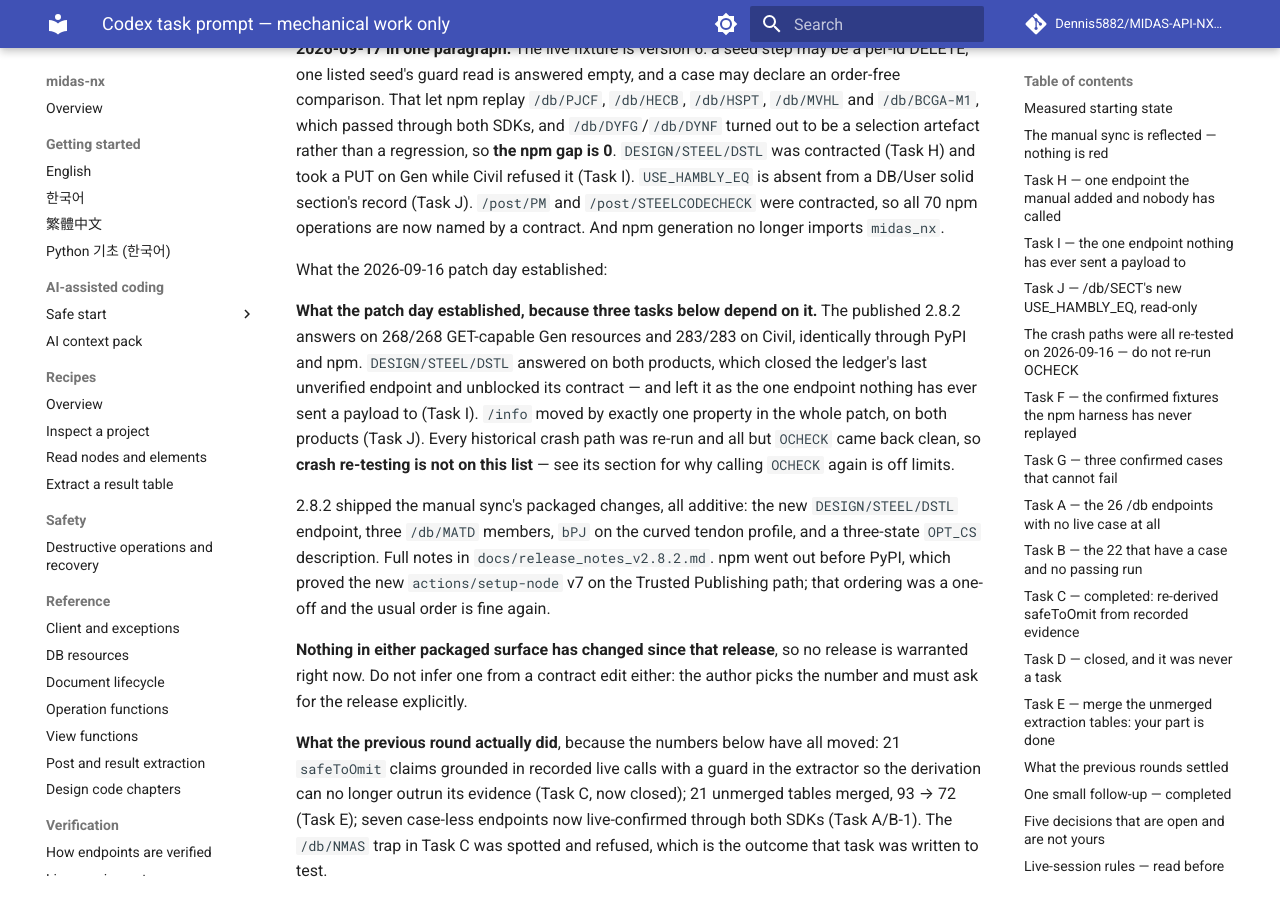
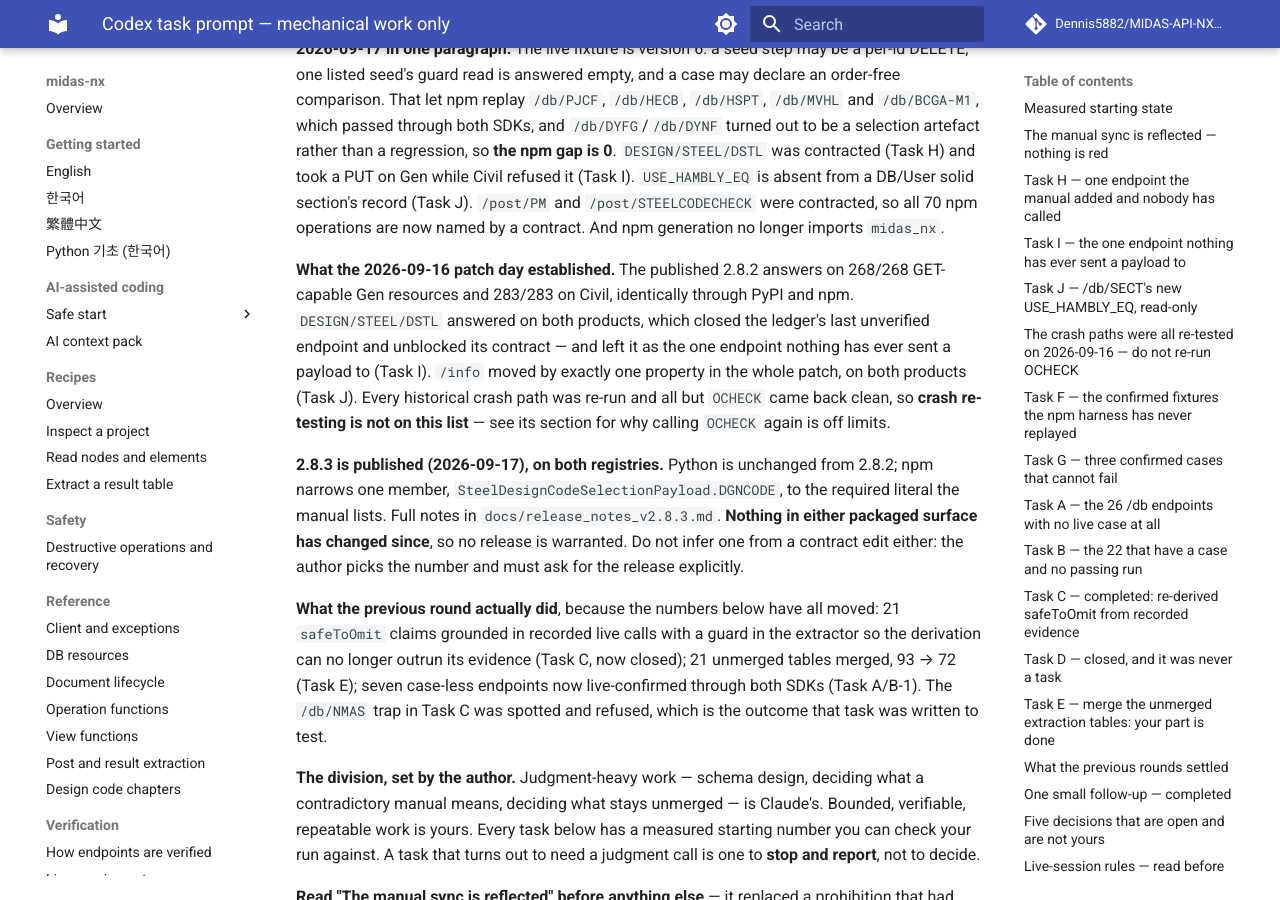
Before and after one commit to Dennis5882/MIDAS-API-NX-SDK, an MkDocs documentation site: the page built from docs/codex_handoff_prompt.md, in a window 1280 px wide and 900 px high, scrolled down 262 px. Built offline with MkDocs 1.6.1 and Material for MkDocs 9.7.7, drawn with Linux system fonts in a browser that asks for light colours; comment, search, counter and statistics services are not loaded; some of the changed text lies outside the part shown.

Commit message:
docs: bring the state documents up to 2.8.3
Re-measures every current-state number the documents claimed instead of
carrying it forward. Historical paragraphs keep their own dated numbers.

- SECURITY.md covered only the Python package. The npm package has
  shipped under the same name and version since 2.6.0, so it is in
  scope too.
- CLAUDE.md: contracts with a surface block, 280 -> 302; the /info
  sweep's contract count, 381 -> 384. Adds two live rules from
  2026-09-17: a /doc/NEW with no project open blocked Gen NX, and an
  --endpoints selection can silently drop a case another case needs.
- PLAN.md section 2: omission safety, write verification (fixture v6,
  npm replays all 177 confirmed cases) and live coverage, 201 write /
  199 read.
- Codex handoff: 2.8.3 is published. The build-age count moves to the
  current build, and notes that nx_versions is not updated by an
  appended re-verification.

Co-Authored-By: Claude Opus 5 <noreply@anthropic.com>

```diff
--- a/docs/codex_handoff_prompt.md
+++ b/docs/codex_handoff_prompt.md
@@ -17,9 +17,7 @@ was contracted (Task H) and took a PUT on Gen while Civil refused it (Task I).
 `/post/PM` and `/post/STEELCODECHECK` were contracted, so all 70 npm operations
 are now named by a contract. And npm generation no longer imports `midas_nx`.
 
-What the 2026-09-16 patch day established:
-
-**What the patch day established, because three tasks below depend on it.** The
+**What the 2026-09-16 patch day established.** The
 published 2.8.2 answers on 268/268 GET-capable Gen resources and 283/283 on
 Civil, identically through PyPI and npm. `DESIGN/STEEL/DSTL` answered on both
 products, which closed the ledger's last unverified endpoint and unblocked its
@@ -29,16 +27,12 @@ products (Task J). Every historical crash path was re-run and all but `OCHECK`
 came back clean, so **crash re-testing is not on this list** — see its section
 for why calling `OCHECK` again is off limits.
 
-2.8.2 shipped the manual sync's packaged changes, all additive: the new
-`DESIGN/STEEL/DSTL` endpoint, three `/db/MATD` members, `bPJ` on the curved
-tendon profile, and a three-state `OPT_CS` description. Full notes in
-`docs/release_notes_v2.8.2.md`. npm went out before PyPI, which proved the new
-`actions/setup-node` v7 on the Trusted Publishing path; that ordering was a
-one-off and the usual order is fine again.
-
-**Nothing in either packaged surface has changed since that release**, so no
-release is warranted right now. Do not infer one from a contract edit either:
-the author picks the number and must ask for the release explicitly.
+**2.8.3 is published (2026-09-17), on both registries.** Python is unchanged
+from 2.8.2; npm narrows one member, `SteelDesignCodeSelectionPayload.DGNCODE`,
+to the required literal the manual lists. Full notes in
+`docs/release_notes_v2.8.3.md`. **Nothing in either packaged surface has changed
+since**, so no release is warranted. Do not infer one from a contract edit
+either: the author picks the number and must ask for the release explicitly.
 
 **What the previous round actually did**, because the numbers below have all
 moved: 21 `safeToOmit` claims grounded in recorded live calls with a guard in
@@ -369,11 +363,13 @@ compared objects by reference, so a nested expected value could never match and
 the assertion passed nothing; and `runCase` refused every endpoint without
 DELETE. Neither was a typo — both were found by running, not by reading.
 
-**A second thing falls out of it for free.** 171 of the 200 write-level
-endpoints were last verified on a build older than the current 09/02/2026 —
-46 on 08/14, 34 on 07/28, 27 on 08/26, and 29 on 09/02. Run the Python harness
-on the same selection in the same session and the re-verification comes with
-the replay. Do not spend a separate session on it.
+**A second thing falls out of it for free.** Run the Python harness on the
+same selection in the same session and the re-verification on the current build
+comes with the replay. Do not spend a separate session on it. A
+re-verification is appended to `method` and does not update `nx_versions`: 199
+of the 201 write entries name a build older than 09/15/2026 there, although the
+2026-09-16 and 09-17 batches re-ran many of them on it. Read `method` before
+calling an entry stale.
 
 The gap by tier, which is also how to batch it — the harness selects by
 `--tier` or `--endpoints`:
```
Also changed, not shown: CLAUDE.md (+10 -2 lines), PLAN.md (+3 -3 lines), SECURITY.md (+3 -2 lines), docs/contract_migration_brief.md (+2 -2 lines).
